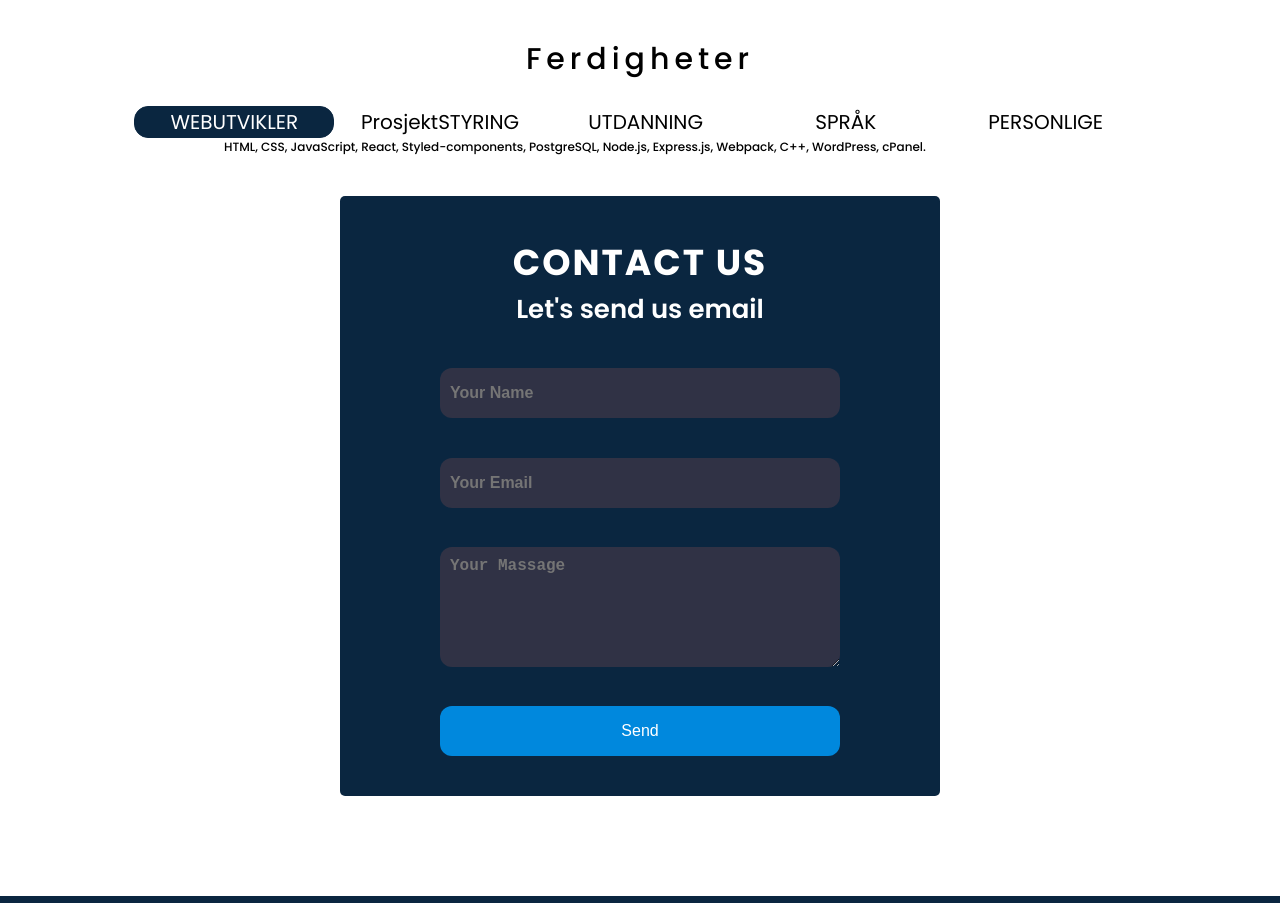
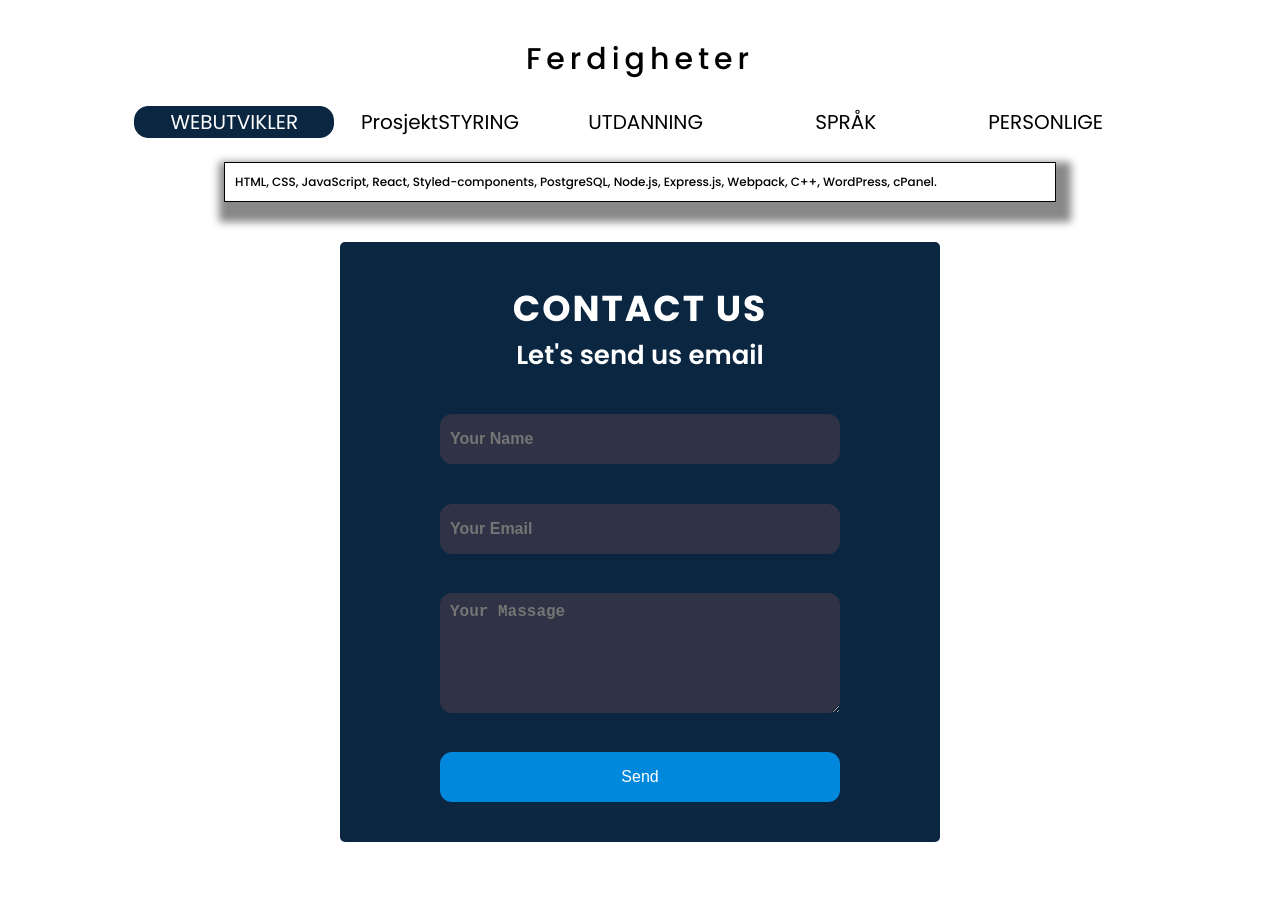
Before and after one commit to maf256/portfolio, a React (Create React App) app: page / in a window 1280 px wide. Shown: the part 1780-2683 px from the top of the page. Built offline with nearby package versions, Linux system fonts and the light colour scheme.

Commit message:
fixed wrap skills and styled p tag

```diff
--- a/src/components/Skills/Skills.js
+++ b/src/components/Skills/Skills.js
@@ -84,7 +84,7 @@ const Container = styled.section`
 const Ul = styled.ul`
   list-style: none;
   display: flex;
-  flex-flow: row nowrap;
+  flex-flow: row wrap;
   @media (max-width: 768px) {
     flex-flow: column nowrap;
   }
@@ -116,6 +116,11 @@ const Discreaption = styled.p`
     width: 65%;
     font-size: 22px;
     font-weight: 500;
+    margin-top: 1.5rem;
+    border: 1px solid;
+    padding: 10px;
+    transition: all 2s ease-in-out;
+  box-shadow: 5px 10px 8px 10px #888888;
     @media (max-width: 1400px) {
         font-size: 12px;
         font-weight: 500;
```
